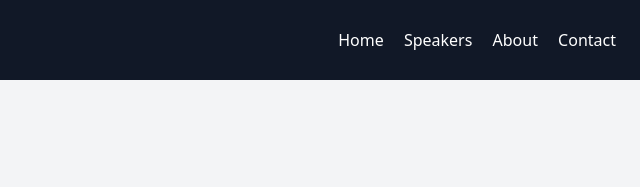
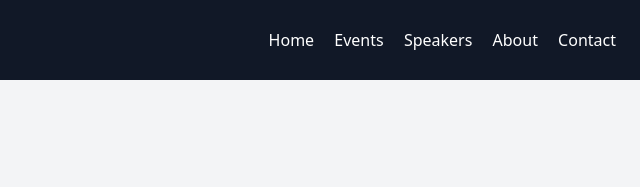
Before and after one commit to Dainwi/TedxKanke, a plain HTML site: page index.html in a window 1280 px wide. Shown: the top 187 px of the page, 640-1280 px from the left. Drawn offline with nearby package versions, Linux system fonts and the light colour scheme.

Commit message:
navigation updated

```diff
--- a/index.html
+++ b/index.html
@@ -35,6 +35,7 @@
             </div>
             <div class="hidden lg:block">
                 <a href="/" class="mx-2 transition duration-300 hover:text-gray-300">Home</a>
+                <a href="event.html" class="mx-2 transition duration-300 hover:text-gray-300">Events</a>
                 <a href="speaker.html" class="mx-2 transition duration-300 hover:text-gray-300">Speakers</a>
                 <a href="#about" class="mx-2 transition duration-300 hover:text-gray-300">About</a>
                 <a href="#contact" class="mx-2 transition duration-300 hover:text-gray-300">Contact</a>
```
Also changed, not shown: speaker.html (+1 -0 lines).
